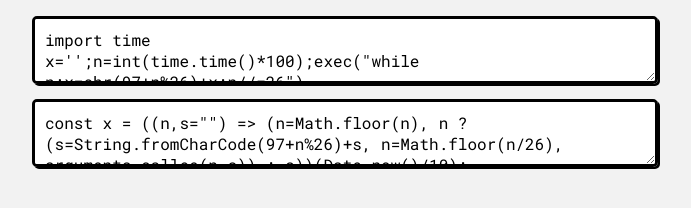
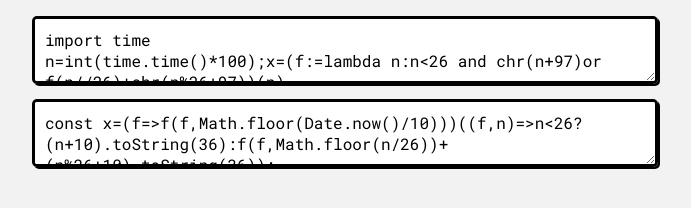
Before and after one commit to HailXD/b26t, a plain HTML site: page index.html in a window 1280 px wide. Shown: the part 356-564 px from the top of the page, without its empty margins (295-986 px from the left). Drawn offline with Linux system fonts and the light colour scheme.

Commit message:
Shorter both

```diff
--- a/index.html
+++ b/index.html
@@ -12,9 +12,9 @@
   <div id="output"><span></span></div>
 
   <textarea readonly rows="2">import time
-x='';n=int(time.time()*100);exec("while n:x=chr(97+n%26)+x;n//=26")</textarea>
+n=int(time.time()*100);x=(f:=lambda n:n<26 and chr(n+97)or f(n//26)+chr(n%26+97))(n)</textarea>
 
-  <textarea readonly rows="2">const x = ((n,s="") => (n=Math.floor(n), n ? (s=String.fromCharCode(97+n%26)+s, n=Math.floor(n/26), arguments.callee(n,s)) : s))(Date.now()/10);</textarea>
+  <textarea readonly rows="2">const x=(f=>f(f,Math.floor(Date.now()/10)))((f,n)=>n<26?(n+10).toString(36):f(f,Math.floor(n/26))+(n%26+10).toString(36));</textarea>
 
   <script src="script.js"></script>
 </body>
--- a/script.js
+++ b/script.js
@@ -1,7 +1,7 @@
 let isCopied = false;
 
 function updateOutput() {
-  const x=(f=>f(f,Math.floor(Date.now()/10)))( (s,n)=>n===0?"a":n<26?"abcdefghijklmnopqrstuvwxyz"[n]:s(s,Math.floor(n/26))+"abcdefghijklmnopqrstuvwxyz"[n%26]);
+  const x = (f => f(f, Math.floor(Date.now() / 10)))((f, n) => n < 26 ? (n + 10).toString(36) : f(f, Math.floor(n / 26)) + (n % 26 + 10).toString(36));
 
   const outputElement = document.getElementById('output').querySelector('span');
   outputElement.textContent = x;
```
Also changed, not shown: 1 other file.
